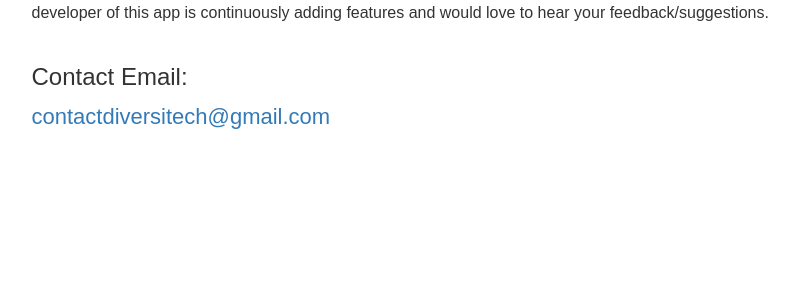
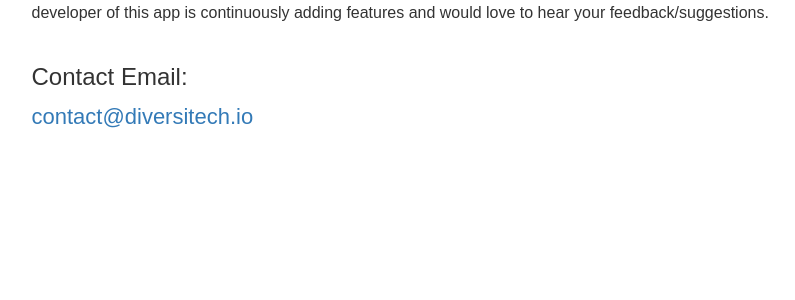
Before and after one commit to marishashodge/Project_Diversitech, a Flask app: page /about in a window 1280 px wide. Shown: the part 362-662 px from the top of the page, without its empty margins (136-931 px from the left). Run offline with Flask 2, Linux system fonts and the light colour scheme; some libraries are stand-ins or nearby versions; some web fonts are replaced.

Commit message:
updated contact email

```diff
--- a/templates/about.html
+++ b/templates/about.html
@@ -19,7 +19,7 @@
         would love to hear your feedback/suggestions.</p>
       <br>
       <h4>Contact Email:</h4>
-      <a href="mailto:contactdiversitech@gmail.com" style="text-align: center; font-size: 22px;" target="_top">contactdiversitech@gmail.com</a>
+      <a href="mailto:contact@diversitech.io" style="text-align: center; font-size: 22px;" target="_top">contact@diversitech.io</a>
     </div>
   </div>
 </div>
```
